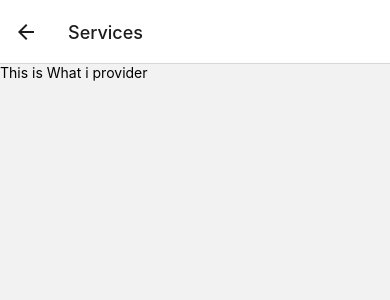
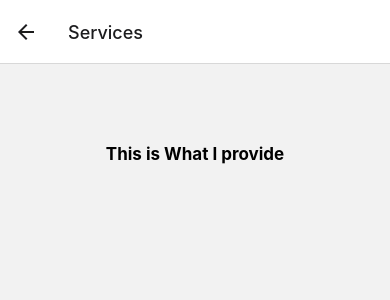
Before and after one commit to baudoinvic/React_native_App, a React Native app: screen /Services in a window 390 px wide. Shown: the top 300 px of the page. Built offline with nearby package versions, Linux system fonts and the light colour scheme.

Commit message:
commited

```diff
--- a/components/About/About/About.js
+++ b/components/About/About/About.js
@@ -34,9 +34,9 @@ export default function About({navigation}) {
 const styles = StyleSheet.create({
   container: {
     flex: 1,
-    justifyContent: "flex-start", // Aligns content to the top
-    paddingTop: 50, // Moves content further from the top of the screen
-    paddingHorizontal: 20, // Adds some horizontal padding
+    justifyContent: "flex-start",
+    paddingTop: 50,
+    paddingHorizontal: 20,
   },
   title: {
     fontSize: 30,
@@ -54,15 +54,15 @@ const styles = StyleSheet.create({
     alignItems: "left",
   },
   button: {
-    backgroundColor: "#0984e3", // Button color
-    paddingVertical: 15, // Vertical padding
-    paddingHorizontal: 30, // Horizontal padding
-    borderRadius: 10, // Rounded corners
+    backgroundColor: "#0984e3",
+    paddingVertical: 15,
+    paddingHorizontal: 30,
+    borderRadius: 10,
     marginTop: 20,
   },
   buttonText: {
-    color: "#fff", // Text color
-    fontSize: 18, // Text size
-    fontWeight: "bold", // Text weight
+    color: "#fff",
+    fontSize: 18,
+    fontWeight: "bold",
   },
 });
--- a/components/About/Services/Services.jsx
+++ b/components/About/Services/Services.jsx
@@ -1,22 +1,30 @@
-import React from 'react'
-import { View,Text,StyleSheet } from 'react-native'
+
+
+
+import React from "react";
+import { View, Text, StyleSheet } from "react-native";
 
 const Services = () => {
   return (
-    <View style={styles.services}>
-      <Text>This is What i provider </Text>
+    <View style={styles.container}>
+      <Text style={styles.text}>This is What I provide</Text>
     </View>
-  )
-}
+  );
+};
 
 const styles = StyleSheet.create({
   container: {
     flex: 1,
-    justifyContent: "flex-start", // Aligns content to the top
-    paddingTop: 50, //
+    justifyContent: "flex-start",
+    alignItems: "center",
     paddingHorizontal: 20,
   },
-
+  text: {
+    marginTop: 80,
+    textAlign: "center",
+    fontSize: 17,
+    fontWeight: "bold"
+  },
 });
 
-export default Services
+export default Services;
```
